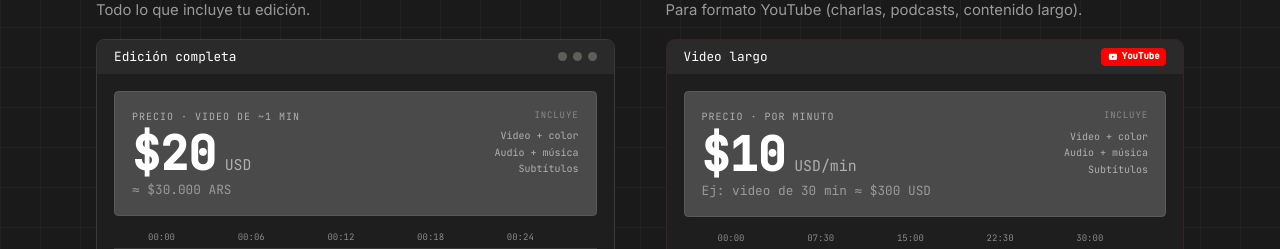
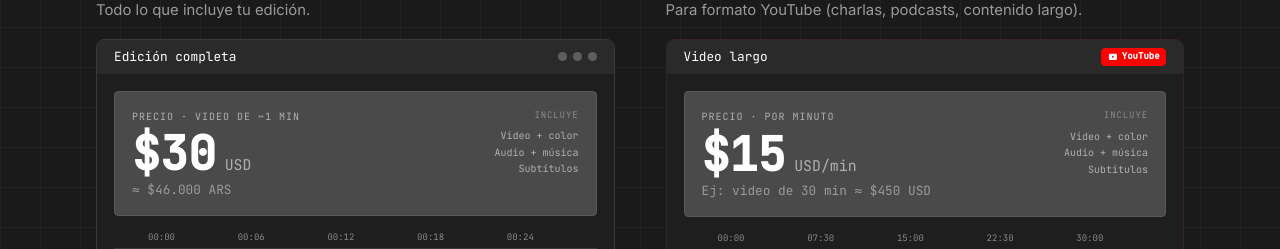
Before and after one commit to https-Santiago/portfolio-santiago-freelance, a React (Vite) app: page / in a window 1280 px wide. Shown: the part 4840-5089 px from the top of the page. Built offline with nearby package versions, Linux system fonts and the light colour scheme.

Commit message:
Actualizar precios: reel $30 USD, video largo $15 USD/min

```diff
--- a/src/components/Servicios.jsx
+++ b/src/components/Servicios.jsx
@@ -162,11 +162,11 @@ function EdicionCard() {
             </p>
             <div className="flex items-baseline gap-2 leading-none">
               <span className="font-mono font-bold text-white" style={{ fontSize: 'clamp(2rem, 9vw, 2.75rem)', lineHeight: 1 }}>
-                $20
+                $30
               </span>
               <span className="font-mono text-sm" style={{ color: '#b0b0b0' }}>USD</span>
             </div>
-            <p className="font-mono text-xs mt-1" style={{ color: '#9a9a9a' }}>≈ $30.000 ARS</p>
+            <p className="font-mono text-xs mt-1" style={{ color: '#9a9a9a' }}>≈ $46.000 ARS</p>
           </div>
 
           {/* Incluye */}
@@ -286,11 +286,11 @@ function EdicionLargaCard() {
             </p>
             <div className="flex items-baseline gap-2 leading-none">
               <span className="font-mono font-bold text-white" style={{ fontSize: 'clamp(2rem, 9vw, 2.75rem)', lineHeight: 1 }}>
-                $10
+                $15
               </span>
               <span className="font-mono text-sm" style={{ color: '#b0b0b0' }}>USD/min</span>
             </div>
-            <p className="font-mono text-xs mt-1" style={{ color: '#9a9a9a' }}>Ej: video de 30 min ≈ $300 USD</p>
+            <p className="font-mono text-xs mt-1" style={{ color: '#9a9a9a' }}>Ej: video de 30 min ≈ $450 USD</p>
           </div>
 
           {/* Incluye */}
```
